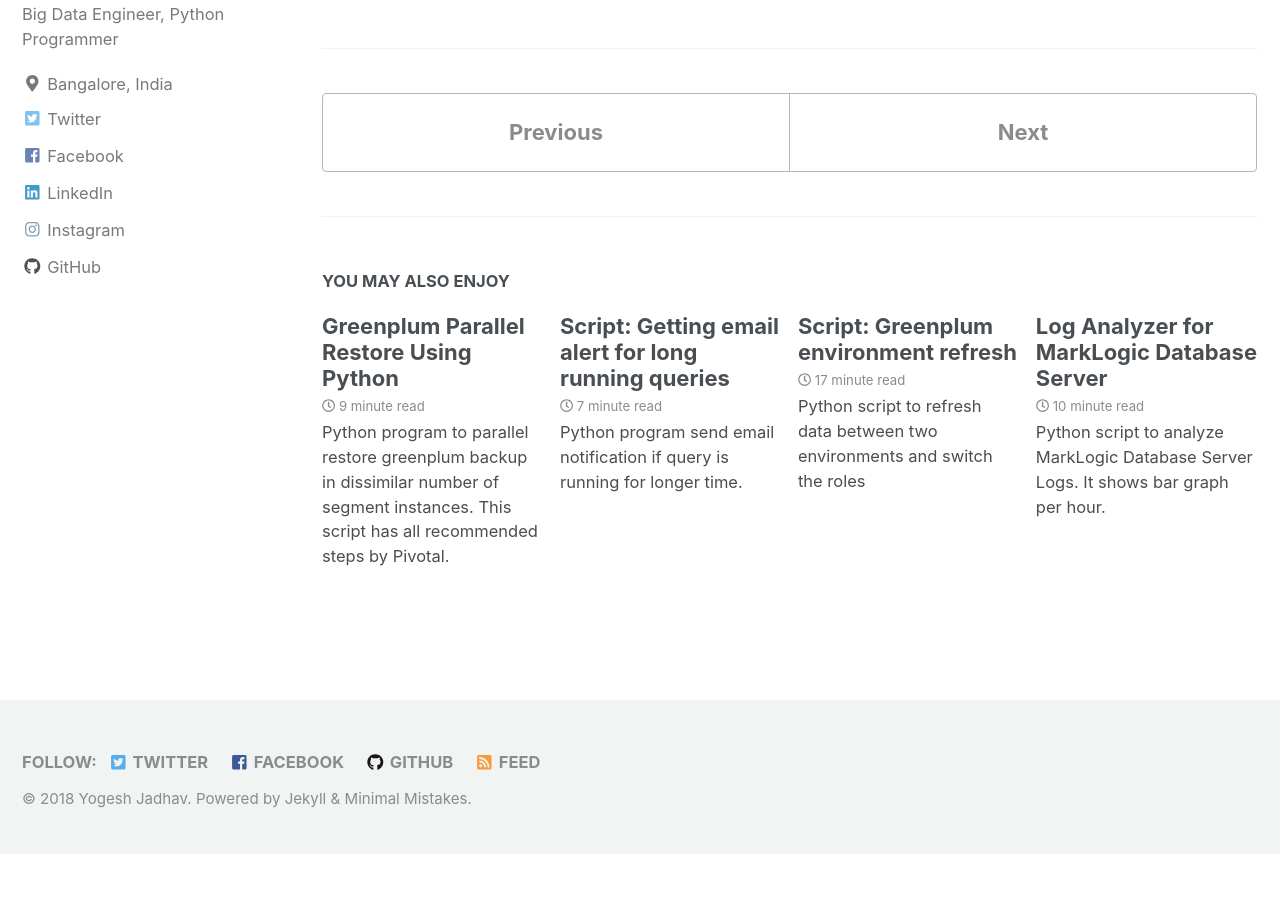
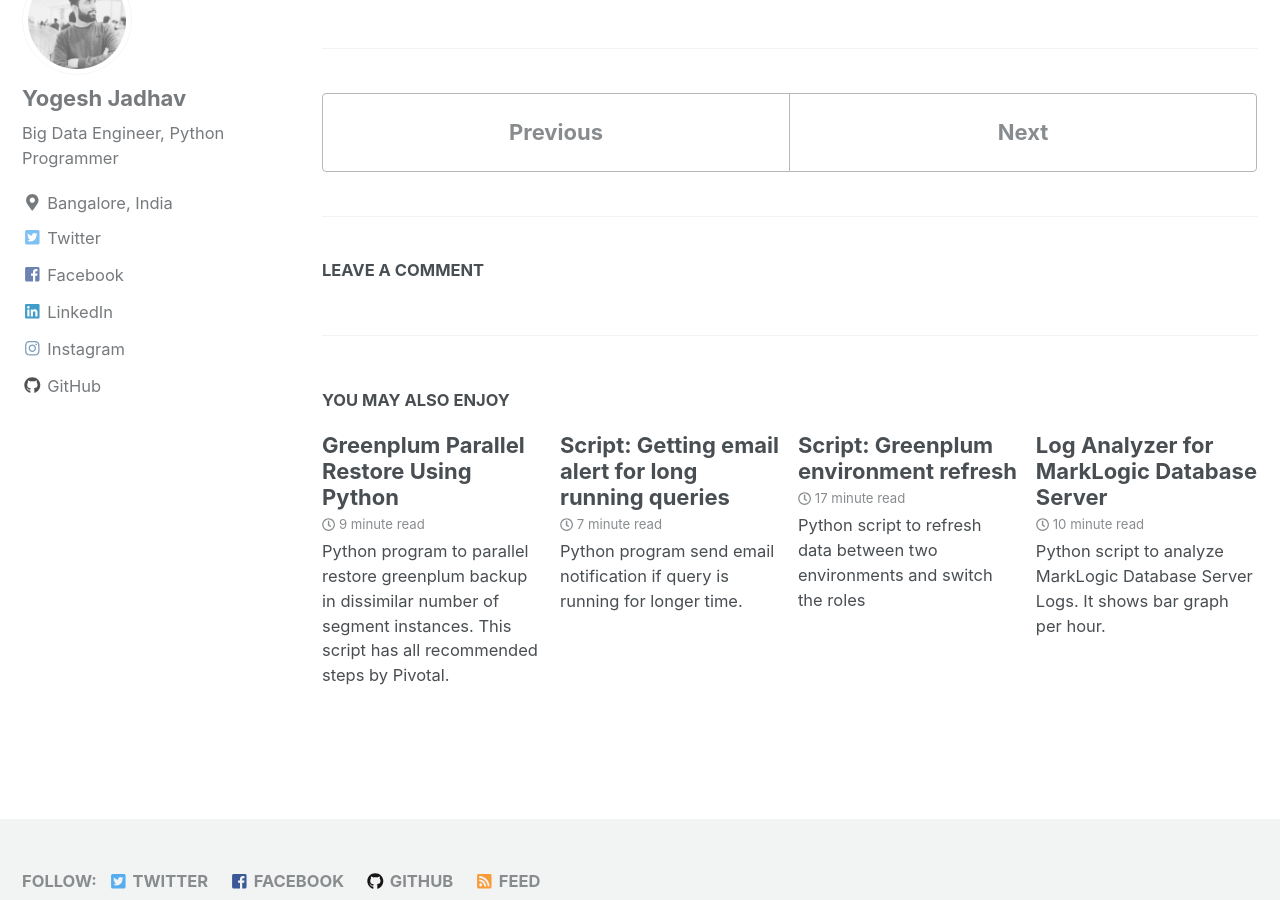
Before and after one commit to pgyogesh/blog, a Jekyll site: the page built from _posts/2017-04-28-My_First_Bike.md, in a window 1280 px wide and 900 px high, scrolled down 1755 px. Built offline with Jekyll 4.4.1, drawn with Linux system fonts in a browser that asks for light colours; nearby versions of some CDN libraries; comment, search, counter and statistics services are not loaded; a style sheet for code colours, icons or effects is not loaded; before the commit the page ends 2610 px from its top, so only the background shows below that.

Commit message:
Update _config.yml

```diff
--- a/_config.yml
+++ b/_config.yml
@@ -27,9 +27,9 @@
 # breadcrumbs            : false # true, false (default)
 words_per_minute         : 50
 comments:
-  provider               : "staticman_v2" # false (default), "disqus", "discourse", "facebook", "google-plus", "staticman", "staticman_v2" "custom"
+  provider               : "disqus" # false (default), "disqus", "discourse", "facebook", "google-plus", "staticman", "staticman_v2" "custom"
   disqus:
-    shortname            : # https://help.disqus.com/customer/portal/articles/466208-what-s-a-shortname-
+    shortname            : www.pgyogesh.com
   discourse:
     server               : # https://meta.discourse.org/t/embedding-discourse-comments-via-javascript/31963 , e.g.: meta.discourse.org
   facebook:
@@ -39,10 +39,10 @@
     colorscheme          :  "light" # "light" (default), "dark"
 
 staticman:
-  allowedFields          : ['name', 'email', 'url', 'message']
-  branch                 : "master"
-  commitMessage          : "New comment."
-  filename               : comment-{@timestamp}
+  allowedFields          : # ['name', 'email', 'url', 'message']
+  branch                 : # "master"
+  commitMessage          : # "New comment."
+  filename               : # comment-{@timestamp}
   format                 : # "yml"
   moderation             : # true
   path                   : # "/_data/comments/{options.slug}" (default)
```
